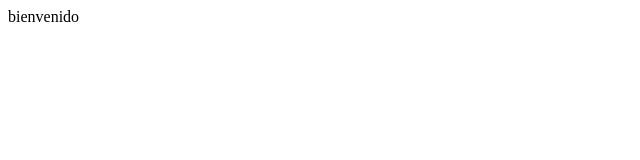
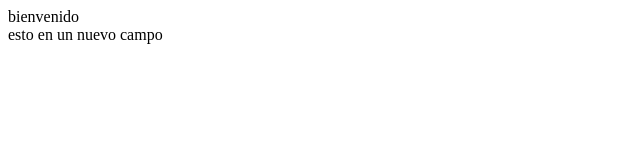
Before and after one commit to rikelme115/claseGit, a plain HTML site: page index.html in a window 1280 px wide. Shown: the whole page, without its empty margins (0-640 px from the left). Drawn offline with Linux system fonts and the light colour scheme.

Commit message:
se agrego una nueva linea

```diff
--- a/index.html
+++ b/index.html
@@ -8,5 +8,6 @@
 </head>
 <body>
     <div>bienvenido</div>
+    <div>esto en un nuevo campo</div>
 </body>
 </html>
```
